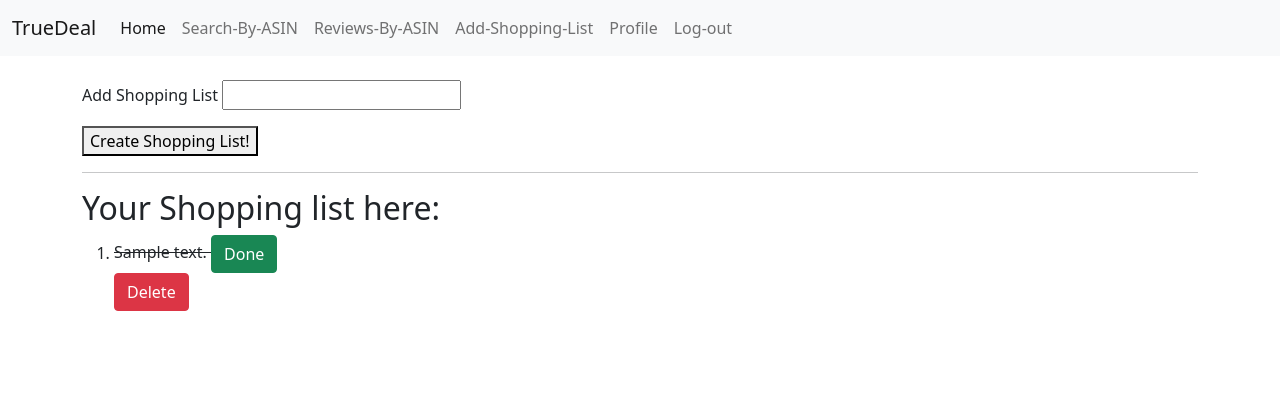
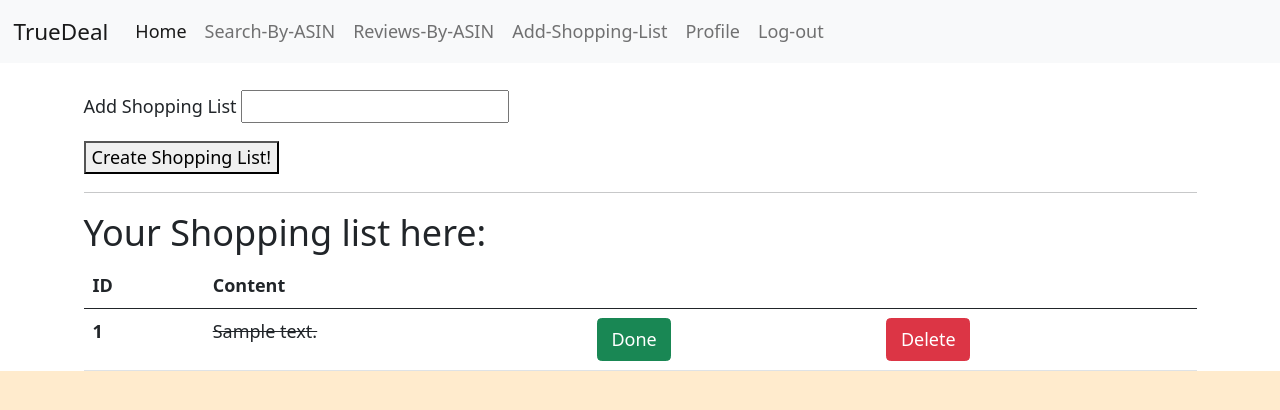
Before and after one commit to dengxinjuan/trueDeal, a Flask app: a page that uses templates/shopping_list.html in a window 1280 px wide. Shown: the top 410 px of the page. Run offline with Flask 2, Linux system fonts and the light colour scheme; the visitor is signed in with stand-in values (Sample User, id 1); tables that the repository leaves empty hold one stand-in row (values such as "Sample post").

Commit message:
working on table looking

```diff
--- a/static/css/main.css
+++ b/static/css/main.css
@@ -1,4 +1,4 @@
-body{
+html{
     background-color: blanchedalmond;
     font-size: large;
 }
--- a/templates/shopping_list.html
+++ b/templates/shopping_list.html
@@ -24,6 +24,7 @@
 
 <h2>Your Shopping list here:</h2>
 
+<!----- OLD LIST
 <ol>
     {% for list in lists %}
         <li>
@@ -35,7 +36,38 @@
 
         </li>
     {% endfor %}
-</ol>
+</ol>-->
+
+
+
+<table class="table table-hover">
+    <thead>
+      <tr>
+        <th scope="col">ID</th>
+        <th scope="col">Content</th>
+        <th scope="col"></th>
+        <th scope="col"></th>
+      </tr>
+    </thead>
+    <tbody>
+
+        {% for list in lists %}
+      <tr>
+
+        <th scope="row">{{list.id}}</th>
+        <td>{% if list.done %} <strike> {% endif %}{{ list.content }} {% if list.done %} </strike>{% endif %}</td>
+        <td>   <a class="btn btn-success" href="/shoppinglist/{{list.id}}/done">Done</a></td>
+        <td>  <form>
+            <button class="btn btn-danger" formaction="/shoppinglist/{{list.id}}/delete" formmethod="POST">Delete</button>
+        </form></td>
+
+      </tr>
+
+      {%endfor%}
+
+    </tbody>
+  </table>
+
 
 
 
```
